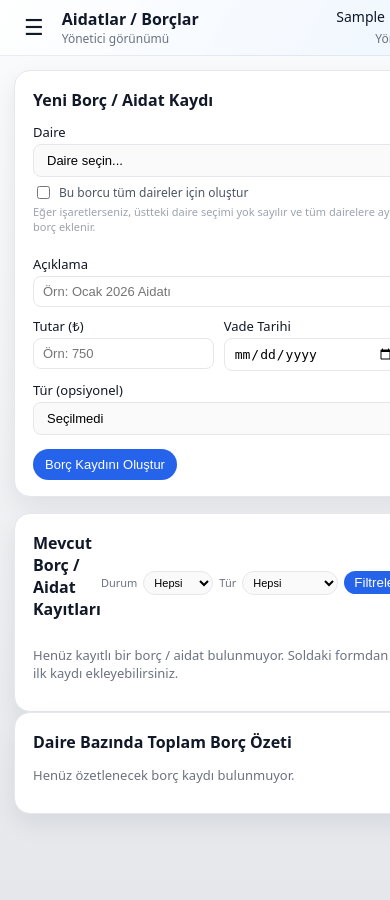
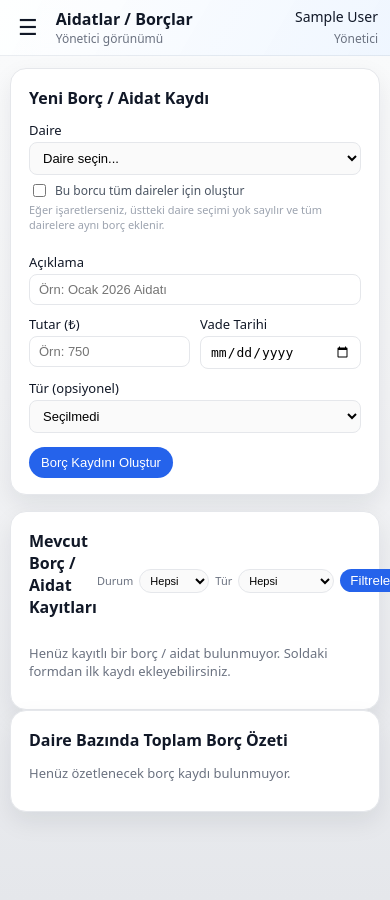
Before and after one commit to aydogmusserhat/siteyonetim, a Flask app: page /admin/bills in a window 390 px wide; the page is wider, and only the part inside the window is pictured. Run offline with Flask 3, Linux system fonts and the light colour scheme; the visitor is signed in with stand-in values (Sample User, id 1); data comes from the database, SQL or seed files in the repository; data that the repository does not hold is empty.

Commit message:
html yapısı düzenleme

```diff
--- a/static/css/app.css
+++ b/static/css/app.css
@@ -37,7 +37,11 @@ html,
 body {
   margin: 0;
   padding: 0;
+  width: 100%;
+  max-width: 100vw;
+  overflow-x: hidden;   /* YATAY SCROLL KAPALI */
 }
+
 
 /* Dashboard body (açık tema) */
 body {
@@ -813,3 +817,16 @@ select {
   color:#6b7280;
   text-align:center;
 }
+@media (max-width: 900px) {
+  .content {
+    margin-left: 0;
+    padding: 12px 10px 18px;
+    width: 100%;
+    max-width: 100vw;
+  }
+
+  .topbar {
+    margin-left: 0;
+    padding: 0 12px;
+  }
+}
```
Also changed, not shown: 1 other file.
